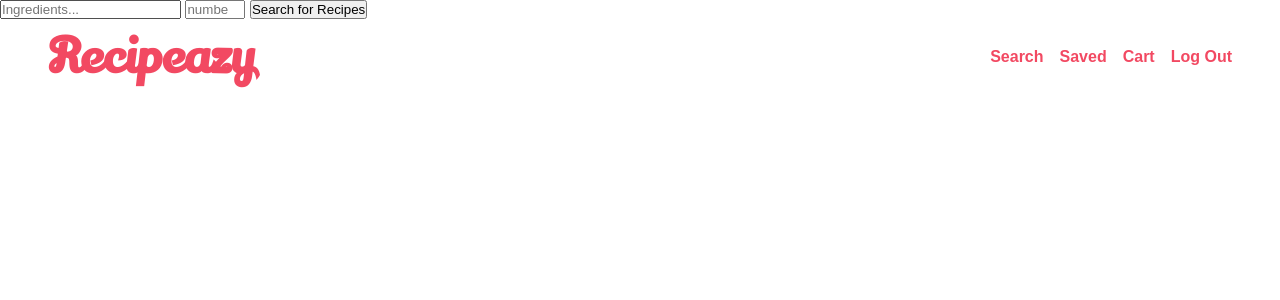
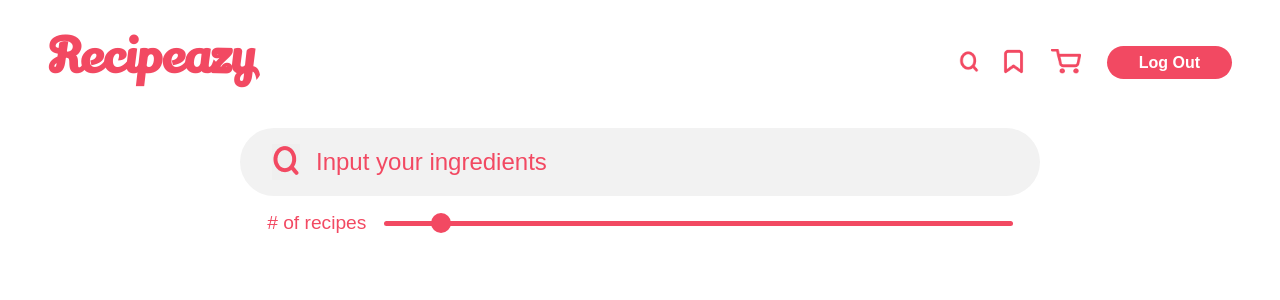
Before and after one commit to lavenderhwang/CS50-final-project, a Flask app: page /search in a window 1280 px wide. Shown: the top 300 px of the page. Run offline with Flask 3, Linux system fonts and the light colour scheme; a user stored in the database is signed in.

Commit message:
Complete search UI

```diff
--- a/app.py
+++ b/app.py
@@ -119,7 +119,7 @@ def login():
         # Ensure username exists and password is correct
         if user and check_password_hash(user['password'], password):
             session['user_id'] = user['id']
-            return redirect("/")
+            return redirect("/search")
         else:
             return "Invalid username or password", 400
 
--- /dev/null
+++ b/static/css/search.css
@@ -0,0 +1,74 @@
+:root {
+	--text-color: #f24962;
+	--accent-color: #f2f2f2;
+}
+
+form {
+	margin: 8rem 15rem;
+}
+
+.searchbar {
+	outline: none;
+	border: none;
+	background-color: #f2f2f2;
+	border-radius: 5rem;
+	padding: 1rem 2rem;
+	display: flex;
+	align-items: center;
+	gap: 1rem;
+}
+
+.search {
+	outline: none;
+	border: none;
+	background: none;
+	font-size: 1.5rem;
+	width: 100%;
+
+	color: var(--text-color);
+}
+
+.search::placeholder {
+	color: var(--text-color);
+}
+
+.submit-search {
+	outline: none;
+	border: none;
+}
+
+#slider {
+	width: 100%;
+	-webkit-appearance: none; /* Remove default WebKit styling */
+	appearance: none;
+}
+
+#slider::-webkit-slider-runnable-track {
+	background-color: var(--text-color);
+	height: 5px;
+	border-radius: 5px;
+}
+
+#slider::-webkit-slider-thumb {
+	-webkit-appearance: none; /* Remove default WebKit styling */
+	appearance: none;
+	width: 20px; /* Adjust the size of the thumb */
+	height: 20px; /* Adjust the size of the thumb */
+	background-color: var(--text-color); /* Thumb color */
+	border-radius: 50%; /* Make the thumb circular */
+	cursor: pointer;
+	margin: -8px;
+}
+
+.slider-container {
+	display: flex;
+	justify-content: space-between;
+	align-items: center;
+	margin: 1rem 1.7rem;
+}
+
+.slider-container label {
+	width: 16%;
+	font-size: 1.2rem;
+	margin-right: 1rem;
+}
--- a/static/styles.css
+++ b/static/styles.css
@@ -55,3 +55,23 @@ nav {
 	left: 3rem;
 	top: 1.5rem;
 }
+
+.icon {
+	width: 70%;
+	margin: 0;
+	padding: 0;
+}
+
+.navbar {
+	display: flex;
+	align-items: center;
+	gap: 0.8rem;
+}
+
+.logout {
+	background-color: var(--text-color);
+	color: #fff;
+	border-radius: 3rem;
+	font-weight: bold;
+	padding: 0.5rem 2rem;
+}
--- a/templates/layout.html
+++ b/templates/layout.html
@@ -19,13 +19,29 @@
 		<nav>
 			{% if session["user_id" ] %}
 			<ul class="navbar">
-				<li><a href="/search">Search</a></li>
-				<li><a href="/saved">Saved</a></li>
 				<li>
-					<a href="/cart">Cart</a>
+					<a href="/search"
+						><img
+							class="icon"
+							src="/static/assets/search.png"
+							alt="search icon"
+					/></a>
 				</li>
 				<li>
-					<a href="/logout">Log Out</a>
+					<a href="/saved"
+						><img
+							class="icon"
+							src="/static/assets/bookmark.png"
+							alt="bookmark icon"
+					/></a>
+				</li>
+				<li>
+					<a href="/cart"
+						><img class="icon" src="/static/assets/cart.png" alt="cart icon"
+					/></a>
+				</li>
+				<li>
+					<a href="/logout" class="logout">Log Out</a>
 				</li>
 			</ul>
 			{% else %}
--- a/templates/login.html
+++ b/templates/login.html
@@ -39,7 +39,7 @@
 				</div>
 
 				<hr />
-				<button class="login-btn hover" type="submit">Log In</button>
+				<button class="login-btn" type="submit">Log In</button>
 			</form>
 		</div>
 	</body>
--- a/templates/recipes.html
+++ b/templates/recipes.html
@@ -1,6 +1,6 @@
-{% extends "layout.html" %} {% block title %} Search {% endblock %} {% block
+{% extends "search.html" %} {% block title %} Search {% endblock %} {% block
 content %}
-<h1>Recipes</h1>
+
 <ul>
 	{% if recipes %}
 	<ul>
--- a/templates/search.html
+++ b/templates/search.html
@@ -1,14 +1,35 @@
 {% extends "layout.html" %} {% block title %} Search {% endblock %} {% block
-content %}
+head %}
+<link
+	rel="stylesheet"
+	href="{{ url_for('static', filename='css/search.css') }}"
+/>
+{% endblock %}{% block content %}
 <form action="/search" method="post">
-	<input type="text" name="ingredients" placeholder="Ingredients..." />
-	<input
-		type="number"
-		min="1"
-		max="100"
-		name="numOfRecipes"
-		placeholder="number"
-	/>
-	<button type="submit">Search for Recipes</button>
+	<div class="searchbar">
+		<button class="submit-search" type="submit">
+			<img src="/static/assets/search.png" alt="search icon" />
+		</button>
+
+		<input
+			class="search"
+			type="text"
+			name="ingredients"
+			placeholder="Input your ingredients"
+		/>
+	</div>
+
+	<div class="slider-container">
+		<label for="slider"># of recipes</label>
+		<input
+			id="slider"
+			type="range"
+			name="numOfRecipes"
+			min="1"
+			max="100"
+			value="10"
+			step="1"
+		/>
+	</div>
 </form>
 {% endblock %}
```
Also changed, not shown: database.db, static/assets/bookmark.png (added), static/assets/cart.png (added), static/assets/search.png (added).
